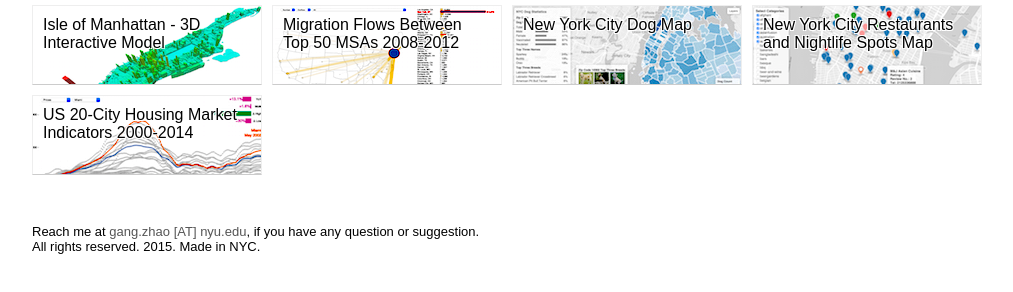
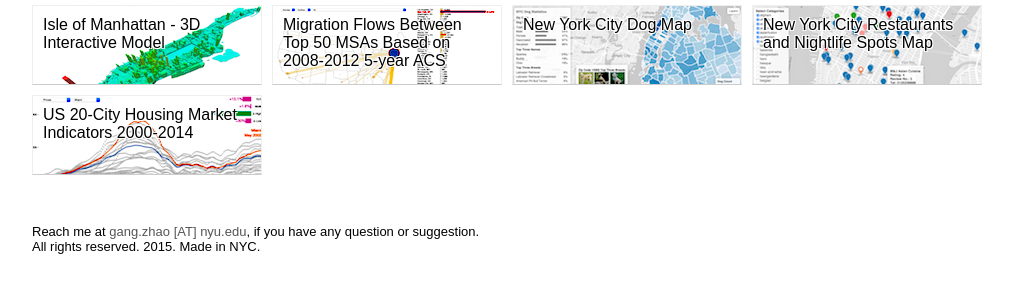
Before and after one commit to gz475/gz475.github.io, a plain HTML site: page index.html in a window 1280 px wide. Shown: the part 138-430 px from the top of the page, without its empty margins (128-1141 px from the left). Drawn offline with Linux system fonts and the light colour scheme.

Commit message:
update migration rate

```diff
--- a/index.html
+++ b/index.html
@@ -117,7 +117,7 @@ Reach me at <font color="#555">gang.zhao [AT] nyu.edu</font>, if you have any qu
 
  var gists = [
 {id:"3dmodel", description:"Isle of Manhattan - 3D Interactive Model"},
-{id:"migration", description:"Migration Flows Between Top 50 MSAs 2008-2012"},
+{id:"migration", description:"Migration Flows Between Top 50 MSAs Based on 2008-2012 5-year ACS"},
 {id:"dog", description:"New York City Dog Map"},
 {id:"yelp", description:"New York City Restaurants and Nightlife Spots Map"},
 {id:"case", description:"US 20-City Housing Market Indicators 2000-2014"},
```
Also changed, not shown: migration/index.html (+2 -2 lines), migration/newindex.html (+1 -1 lines).
